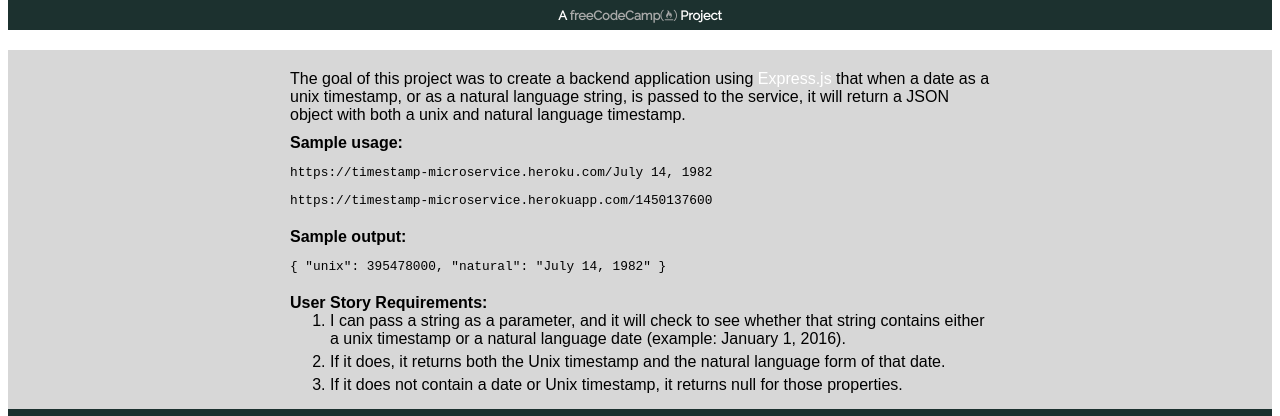
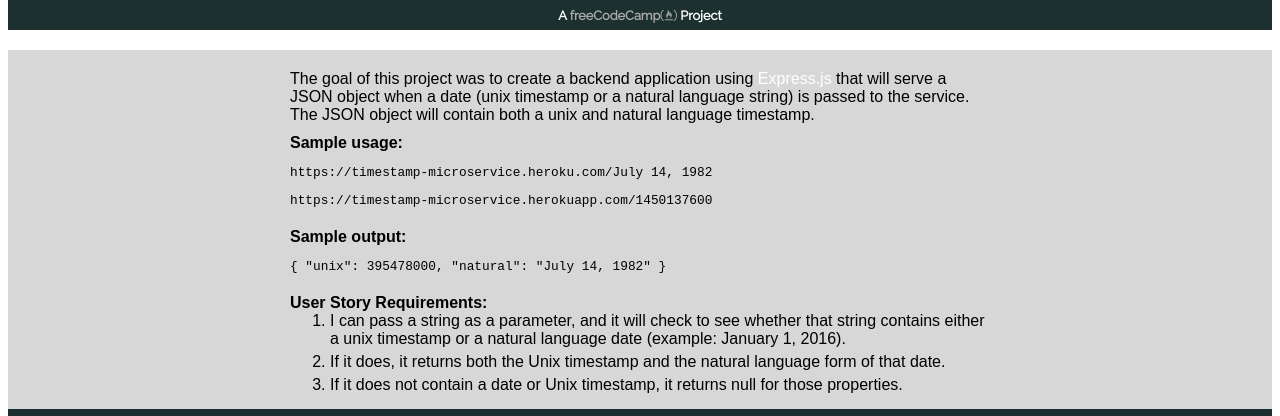
Before and after one commit to jayullman/timestamp-microservice, a website: page index.html in a window 1280 px wide. Shown: the part 48-464 px from the top of the page. Drawn offline with Linux system fonts and the light colour scheme.

Commit message:
Update README.md and index.html about section

```diff
--- a/index.html
+++ b/index.html
@@ -5,7 +5,6 @@
   <title>Timestamp Microservice</title>
   <link href="styles.css" rel="stylesheet">
 </head>
-
 <body>
  <div class="header">
   <h1>Timestamp Microservice</h1>
@@ -19,9 +18,9 @@
 
 <div class="about-section">
   <p>
-    The goal of this project was to create a backend application using
-    <a href="https://expressjs.com/" target="_blank">Express.js</a> that when a date as a unix timestamp, or as
-    a natural language string, is passed to the service, it will return a JSON object with both a unix and natural language timestamp.
+    The goal of this project was to create a backend application using <a href="https://expressjs.com/" target="_blank">Express.js</a>
+    that will serve a JSON object when a date (unix timestamp or a natural language string) is passed to the service.
+    The JSON object will contain both a unix and natural language timestamp.
   </p>
   <h3>Sample usage:</h3>
   <p>
```
Also changed, not shown: README.md.
